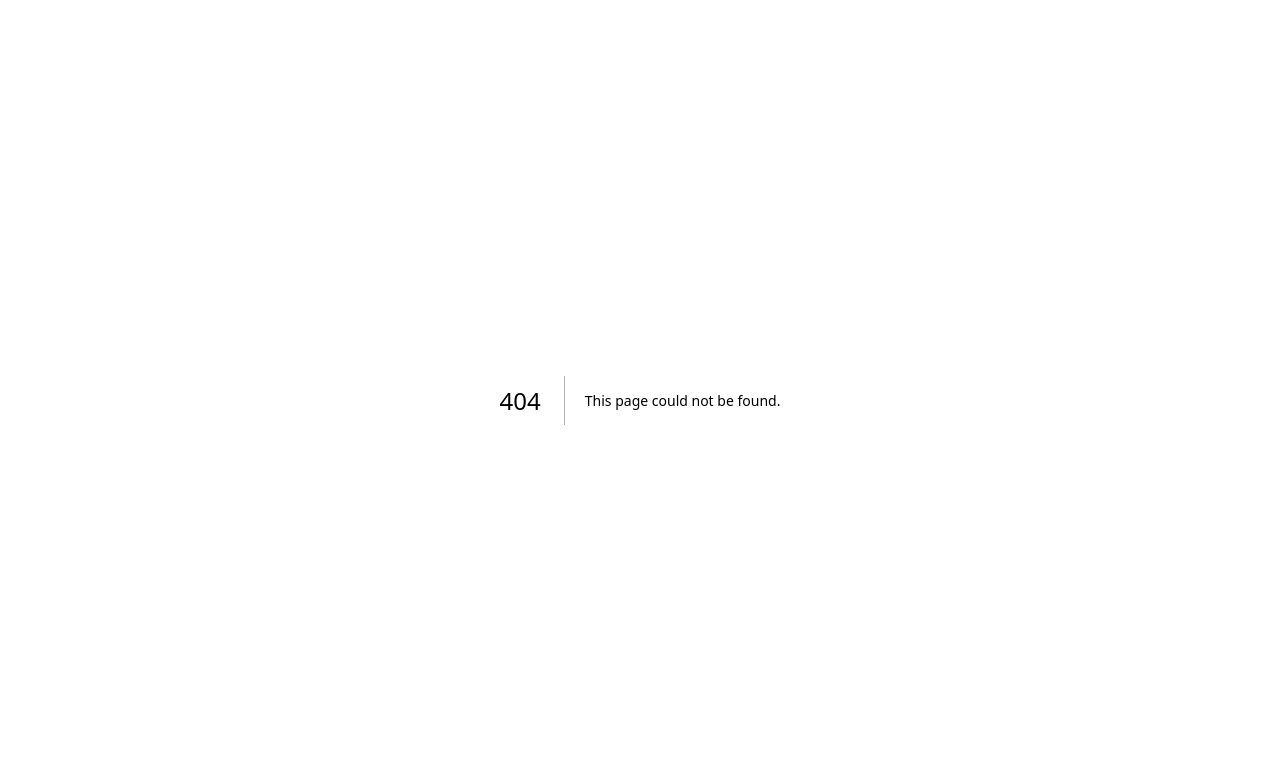
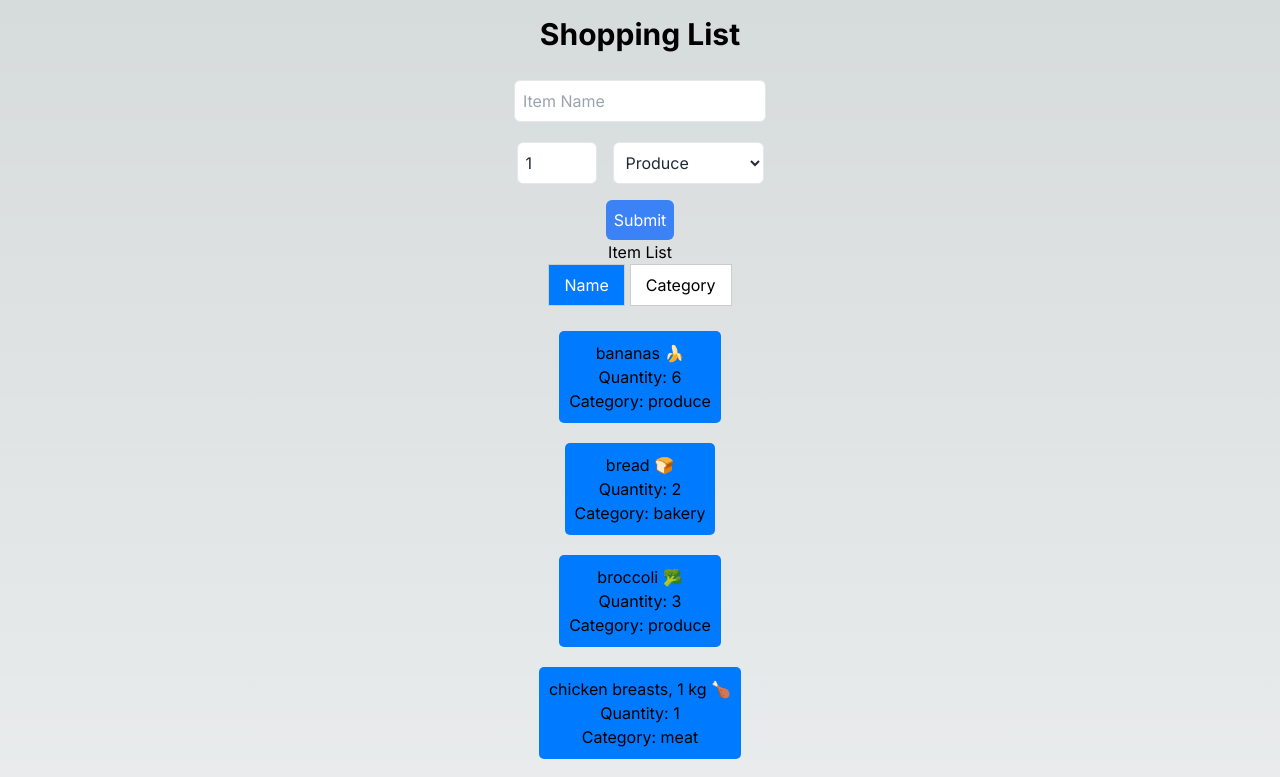
Before and after one commit to JakobHMills/cprg306-assignments, a Next.js app: page /week-6 in a window 1280 px wide. Before the commit this address had no page. Shown: the top 777 px of the page. Built offline with nearby package versions, Linux system fonts and the light colour scheme.

Commit message:
Week 6 update

```diff
--- a/app/page.js
+++ b/app/page.js
@@ -12,6 +12,8 @@ const AppPage = () => {
       <Link href="/week-4">Go to Week 4 Page</Link>
       <p/>
       <Link href="/week-5">Go to Week 5 Page</Link>
+      <p/>
+      <Link href="/week-6">Go to Week 6 Page</Link>
     </div>
   );
 };
--- /dev/null
+++ b/app/week-6/item-list.js
@@ -0,0 +1,70 @@
+'use client';
+import React, { useState } from 'react';
+import Item from './item';
+
+const ItemList = ({ items }) => {
+  const [sortBy, setSortBy] = useState("name");
+
+  const renderItems = (itemsToRender) => {
+    return itemsToRender.map((item) => <Item key={item.id} item={item} />);
+  };
+
+  const handleSortByName = () => {
+    setSortBy("name");
+  };
+
+  const handleSortByCategory = () => {
+    setSortBy("category");
+  };
+
+  const getSortedItems = () => {
+    return items.slice().sort((a, b) => {
+      if (sortBy === "name") {
+        return a.name.localeCompare(b.name);
+      } else if (sortBy === "category") {
+        return a.category.localeCompare(b.category);
+      }
+      return 0;
+    });
+  };
+
+  return (
+    <div style={{ textAlign: 'center' }}>
+      <h2>Item List</h2>
+
+      <div style={{ marginBottom: '15px' }}>
+        <button
+          onClick={handleSortByName}
+          style={{
+            backgroundColor: sortBy === "name" ? "#007bff" : "#ffffff",
+            color: sortBy === "name" ? "#ffffff" : "#000000",
+            padding: '8px 15px',
+            marginRight: '5px',
+            cursor: 'pointer',
+            border: '1px solid #ccc',
+          }}
+        >
+        Name
+        </button>
+        <button
+          onClick={handleSortByCategory}
+          style={{
+            backgroundColor: sortBy === "category" ? "#007bff" : "#ffffff",
+            color: sortBy === "category" ? "#ffffff" : "#000000",
+            padding: '8px 15px',
+            cursor: 'pointer',
+            border: '1px solid #ccc',
+          }}
+        >
+        Category
+        </button>
+      </div>
+
+      <div style={{ display: 'flex', flexDirection: 'column', alignItems: 'center' }}>
+        {renderItems(getSortedItems())}
+      </div>
+    </div>
+  );
+};
+
+export default ItemList;
--- /dev/null
+++ b/app/week-6/item.js
@@ -0,0 +1,11 @@
+import React from 'react';
+
+const Item = ({ item }) => (
+  <div style={{ backgroundColor: '#007bff', padding: '10px', margin: '10px', borderRadius: '5px' }}>
+    <h3>{item.name}</h3>
+    <p>Quantity: {item.quantity}</p>
+    <p>Category: {item.category}</p>
+  </div>
+);
+
+export default Item;
--- /dev/null
+++ b/app/week-6/items.json
@@ -0,0 +1,74 @@
+[
+    {
+      "id": "1h2GJKH12gkHG31h1H",
+      "name": "milk, 4 L 🥛",
+      "quantity": 1,
+      "category": "dairy"
+    },
+    {
+      "id": "2KJH3k2j3H1k2J3K1H",
+      "name": "bread 🍞",
+      "quantity": 2,
+      "category": "bakery"
+    },
+    {
+      "id": "3h2KJH3k2j3H1k2J3",
+      "name": "eggs, dozen 🥚",
+      "quantity": 2,
+      "category": "dairy"
+    },
+    {
+      "id": "4k2J3K1H2GJKH12gk",
+      "name": "bananas 🍌",
+      "quantity": 6,
+      "category": "produce"
+    },
+    {
+      "id": "5H1h1H2KJH3k2j3H",
+      "name": "broccoli 🥦",
+      "quantity": 3,
+      "category": "produce"
+    },
+    {
+      "id": "6H1k2J3K1H2GJKH1",
+      "name": "chicken breasts, 1 kg 🍗",
+      "quantity": 1,
+      "category": "meat"
+    },
+    {
+      "id": "7gkHG31h1H2KJH3k",
+      "name": "pasta sauce 🍝",
+      "quantity": 3,
+      "category": "canned goods"
+    },
+    {
+      "id": "8j3H1k2J3K1H2GJK",
+      "name": "spaghetti, 454 g 🍝",
+      "quantity": 2,
+      "category": "dry goods"
+    },
+    {
+      "id": "9H12gkHG31h1H2KJ",
+      "name": "toilet paper, 12 pack 🧻",
+      "quantity": 1,
+      "category": "household"
+    },
+    {
+      "id": "10H3k2j3H1k2J3K1",
+      "name": "paper towels, 6 pack",
+      "quantity": 1,
+      "category": "household"
+    },
+    {
+      "id": "11k2J3K1H2GJKH12",
+      "name": "dish soap 🍽️",
+      "quantity": 1,
+      "category": "household"
+    },
+    {
+      "id": "12GJKH12gkHG31h1",
+      "name": "hand soap 🧼",
+      "quantity": 4,
+      "category": "household"
+    }
+  ]
--- /dev/null
+++ b/app/week-6/new-item.js
@@ -0,0 +1,74 @@
+'use client';
+import React, { useState } from 'react';
+
+const NewItem = ({ onAddItem }) => {
+  const [name, setName] = useState('');
+  const [quantity, setQuantity] = useState('1');
+  const [category, setCategory] = useState('');
+
+  const handleSubmit = (e) => {
+    e.preventDefault();
+
+    onAddItem({
+      name,
+      quantity,
+      category,
+    });
+
+    setName('');
+    setQuantity('1');
+    setCategory('');
+  };
+
+  return (
+    <form onSubmit={handleSubmit} style={{ textAlign: 'center' }}>
+      <div className="mb-4" style={{ display: 'flex', justifyContent: 'center' }}>
+        <input
+          type="text"
+          placeholder="Item Name"
+          value={name}
+          onChange={(e) => setName(e.target.value)}
+          className="mt-1 p-2 border rounded-md w-300 bg-white text-gray-800"
+          required
+        />
+      </div>
+
+      <div className="mb-4" style={{ display: 'flex', justifyContent: 'center' }}>
+        <input
+          type="number"
+          id="quantity"
+          min="1"
+          max="99"
+          value={quantity}
+          onChange={(e) => setQuantity(Number(e.target.value))}
+          className="mt-1 p-2 border rounded-md w-20 mr-2 bg-white text-gray-800"
+          required
+        />
+
+        <select
+          id="category"
+          value={category}
+          onChange={(e) => setCategory(e.target.value)}
+          className="mt-1 p-2 border rounded-md w-200 ml-2 bg-white text-gray-800">
+        <option value="produce">Produce</option>
+        <option value="dairy">Dairy</option>
+        <option value="bakery">Bakery</option>
+        <option value="meat">Meat</option>
+        <option value="frozen-foods">Frozen Foods</option>
+        <option value="canned-goods">Canned Goods</option>
+        <option value="dry-goods">Dry Goods</option>
+        <option value="beverages">Beverages</option>
+        <option value="snacks">Snacks</option>
+        <option value="household">Household</option>
+        <option value="other">Other</option>
+        </select>
+      </div>
+
+      <button type="submit" className="bg-blue-500 text-white p-2 rounded-md mx-auto block">
+        Submit
+      </button>
+    </form>
+  );
+};
+
+export default NewItem;
--- /dev/null
+++ b/app/week-6/page.js
@@ -0,0 +1,24 @@
+'use client';
+import React, { useState } from 'react';
+import ItemList from './item-list';
+import NewItem from './new-item';
+import itemsData from './items.json';
+
+const Page = () => {
+  const [items, setItems] = useState(itemsData);
+
+  const handleAddItem = (newItem) => {
+    newItem.id = Math.random().toString();
+    setItems((prevItems) => [...prevItems, newItem]);
+  };
+
+  return (
+    <main className="container mx-auto p-4">
+      <h1 className="text-3xl font-bold mb-6 text-center">Shopping List</h1>
+      <NewItem onAddItem={handleAddItem} />
+      <ItemList items={items} />
+    </main>
+  );
+};
+
+export default Page;
```
